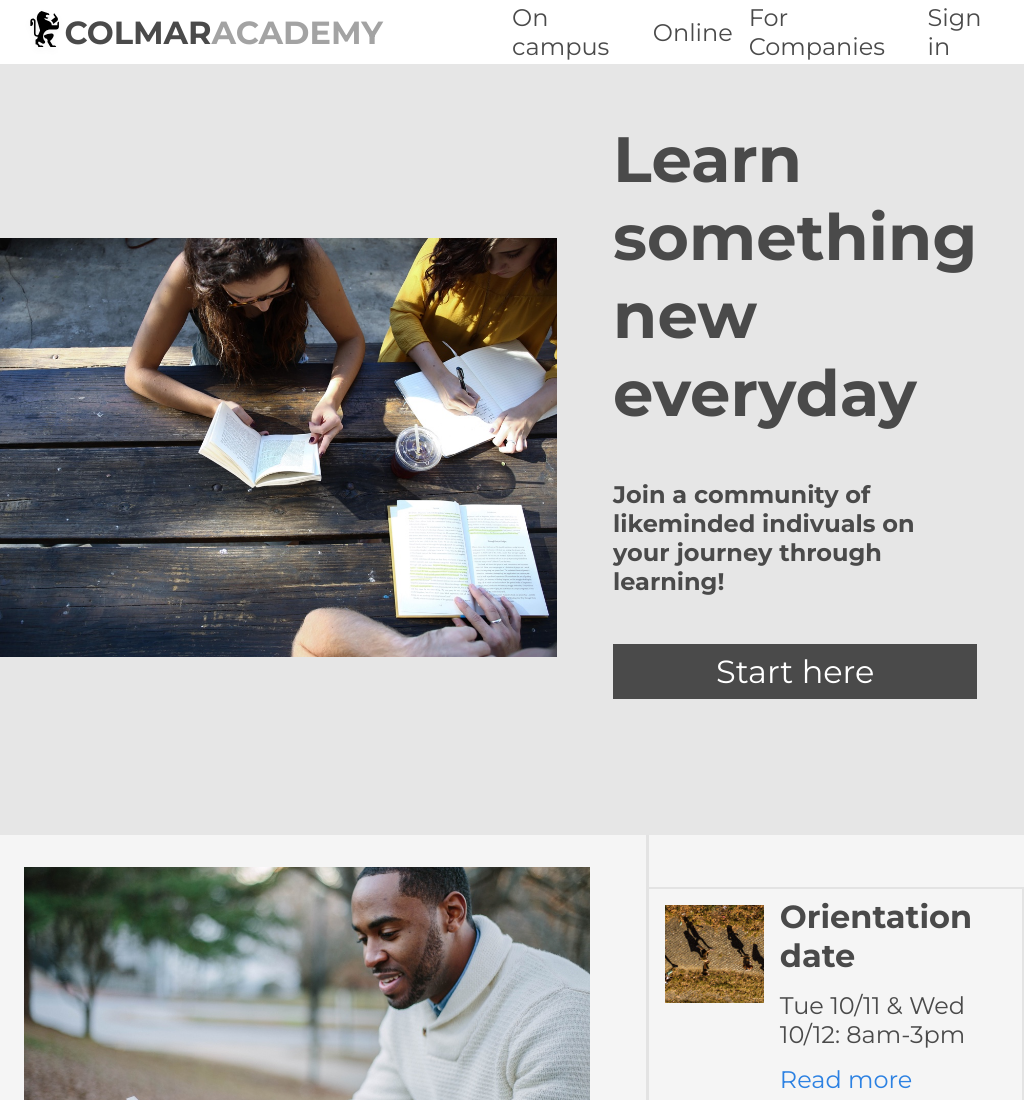
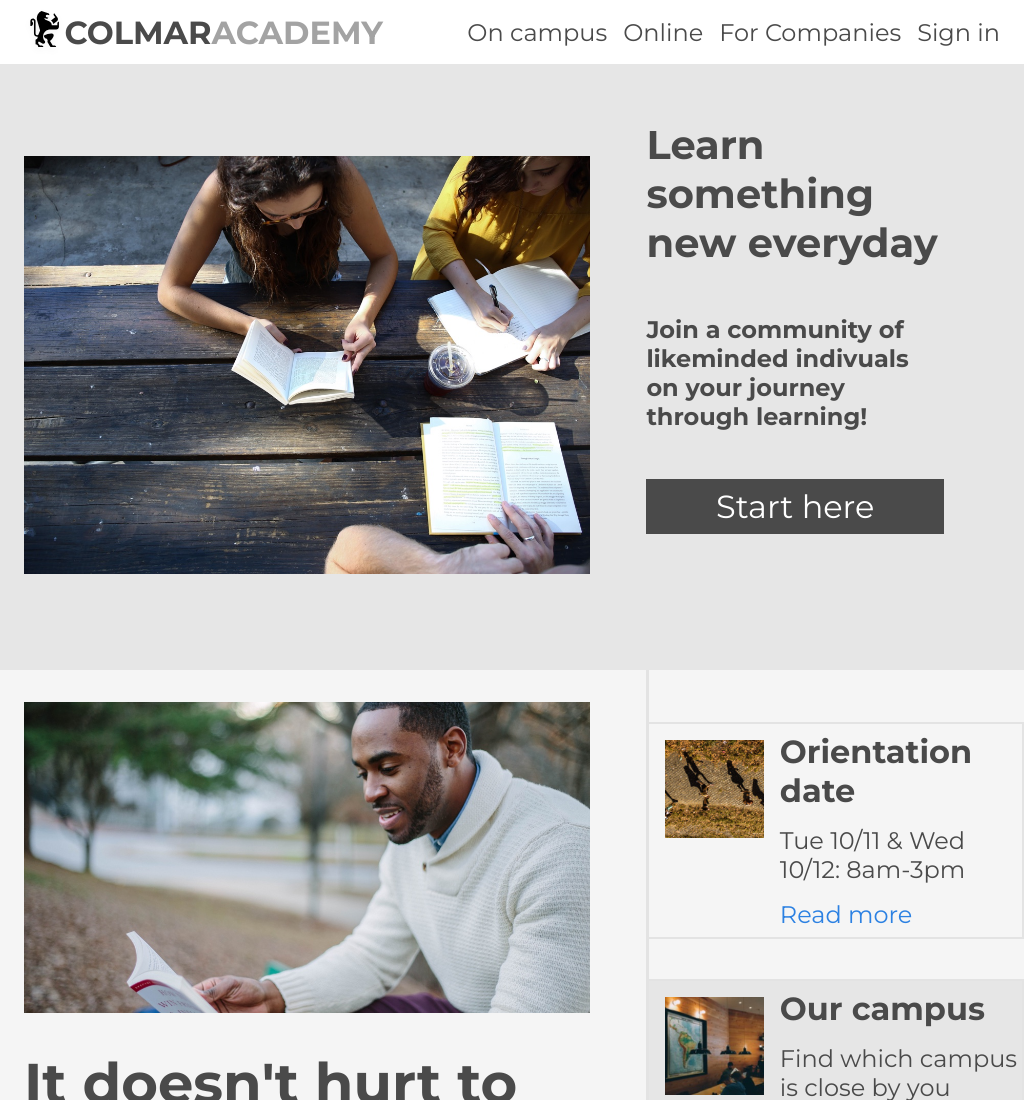
Before and after one commit to Mad-Catter/Codecademy05, a plain HTML site: page index.html in a window 1024 px wide. Shown: the top 1100 px of the page. Drawn offline with Linux system fonts and the light colour scheme.

Commit message:
more fixes for ipads

```diff
--- a/Resources/css/index.css
+++ b/Resources/css/index.css
@@ -360,15 +360,21 @@ footer {
 .mobile-only {
     display: none;
 }
-@media only screen and (max-width: 820px) {
+@media only screen and (max-width: 1024px) and (min-width: 769px) {
     /* .header-left .logo {
         margin-left: 0;
     } */
+    .header-right {
+        width: 60%;
+    }
+
+    .learn-text-container h2 {
+        font-size: 2.5rem;
+    }
+}
+@media only screen and (max-width: 820px) {
     .header-right ul li a {
         font-size: 1rem;
-    }
-    .learn-text-container h2 {
-        font-size: 2.5rem;
     }
 }
 @media only screen and (max-width: 768px) {
```
